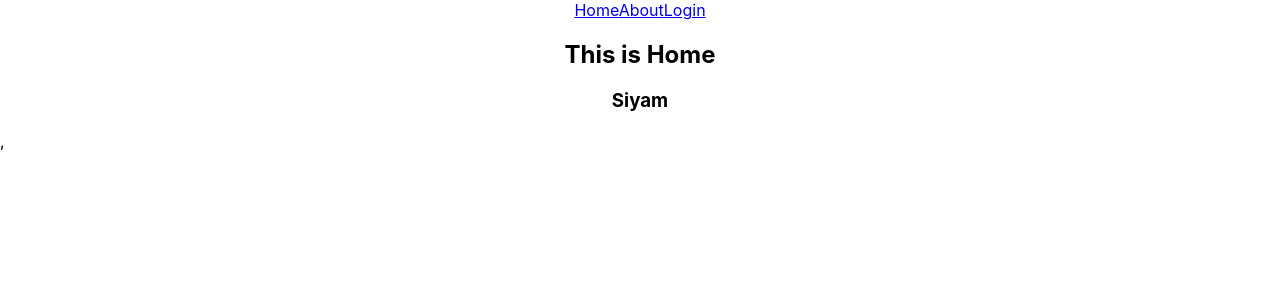
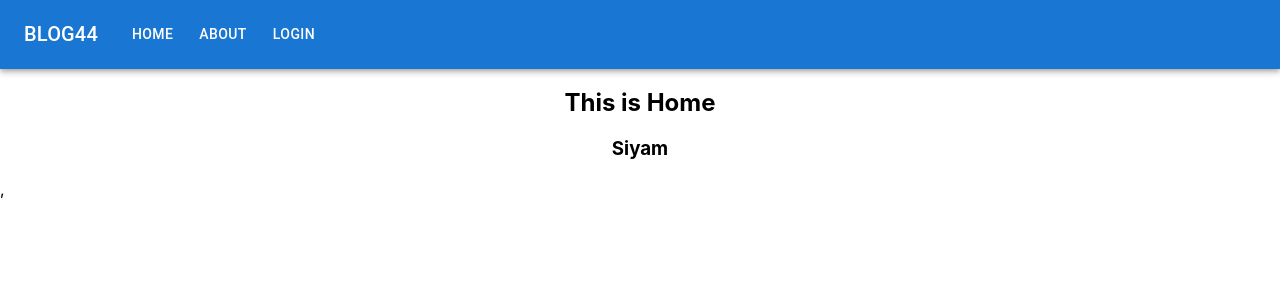
Before and after one commit to CoderMahabub/team44-client, a React (Create React App) app: page / in a window 1280 px wide. Shown: the top 300 px of the page. Built offline with nearby package versions, Linux system fonts and the light colour scheme.

Commit message:
Header Added

```diff
--- /dev/null
+++ b/src/components/Shared/Header/Header.css
@@ -0,0 +1,5 @@
+.links {
+	text-decoration: none;
+	color: #fff;
+	margin-right: 10px;
+}
--- a/src/components/Shared/Header/Header.js
+++ b/src/components/Shared/Header/Header.js
@@ -1,16 +1,113 @@
-import React from 'react';
+import * as React from 'react';
+import AppBar from '@mui/material/AppBar';
+import Box from '@mui/material/Box';
+import Toolbar from '@mui/material/Toolbar';
+import IconButton from '@mui/material/IconButton';
+import Typography from '@mui/material/Typography';
+import Menu from '@mui/material/Menu';
+import MenuIcon from '@mui/icons-material/Menu';
+import Container from '@mui/material/Container';
+import Button from '@mui/material/Button';
+import MenuItem from '@mui/material/MenuItem';
 import { Link } from 'react-router-dom';
+import './Header.css';
 
-const Header = () => {
+
+const ResponsiveAppBar = () => {
+    const [anchorElNav, setAnchorElNav] = React.useState(null);
+
+    const handleOpenNavMenu = (event) => {
+        setAnchorElNav(event.currentTarget);
+    };
+
+    const handleCloseNavMenu = () => {
+        setAnchorElNav(null);
+    };
+
+
     return (
-        <div>
-            <nav>
-                <Link to="/">Home</Link>
-                <Link to="/about">About</Link>
-                <Link to="/login">Login</Link>
-            </nav>
-        </div>
+        <AppBar position="static">
+            <Container maxWidth="xl">
+                <Toolbar disableGutters>
+                    <Typography
+                        variant="h6"
+                        noWrap
+                        component="div"
+                        sx={{ mr: 2, display: { xs: 'none', md: 'flex' } }}
+                    >
+                        <Link className='links' to="/">BLOG44</Link>
+                    </Typography>
+
+                    <Box sx={{ flexGrow: 1, display: { xs: 'flex', md: 'none' } }}>
+                        <IconButton
+                            size="large"
+                            aria-label="account of current user"
+                            aria-controls="menu-appbar"
+                            aria-haspopup="true"
+                            onClick={handleOpenNavMenu}
+                            color="inherit"
+                        >
+                            <MenuIcon />
+                        </IconButton>
+                        <Menu
+                            id="menu-appbar"
+                            anchorEl={anchorElNav}
+                            anchorOrigin={{
+                                vertical: 'bottom',
+                                horizontal: 'left',
+                            }}
+                            keepMounted
+                            transformOrigin={{
+                                vertical: 'top',
+                                horizontal: 'left',
+                            }}
+                            open={Boolean(anchorElNav)}
+                            onClose={handleCloseNavMenu}
+                            sx={{
+                                display: { xs: 'block', md: 'none' },
+                            }}
+                        >
+                            <MenuItem onClick={handleCloseNavMenu} >
+                                <Typography textAlign="center" sx={{ margin: "10px" }}>
+                                    <Link className='links' to="/">Home</Link>
+                                </Typography>
+                                <Typography textAlign="center" sx={{ margin: "10px" }}>
+                                    <Link className='links' to="/about">About</Link>
+                                </Typography>
+                                <Typography textAlign="center" sx={{ margin: "10px" }}>
+                                    <Link className='links' to="/login">Login</Link>
+                                </Typography>
+                            </MenuItem>
+                        </Menu>
+                    </Box>
+                    <Typography
+                        variant="h6"
+                        noWrap
+                        component="div"
+                        sx={{ flexGrow: 1, display: { xs: 'flex', md: 'none' } }}
+                    >
+                        <Link className='links' to="/">Blog44</Link>
+                    </Typography>
+                    <Box sx={{ flexGrow: 1, display: { xs: 'none', md: 'flex' } }}>
+                        <Button onClick={handleCloseNavMenu}
+                            sx={{ my: 2, color: 'white', display: 'block' }}
+                        >
+                            <Link className='links' to="/">Home</Link>
+                        </Button>
+                        <Button onClick={handleCloseNavMenu}
+                            sx={{ my: 2, color: 'white', display: 'block' }}
+                        >
+                            <Link className='links' to="/about">About</Link>
+                        </Button>
+                        <Button onClick={handleCloseNavMenu}
+                            sx={{ my: 2, color: 'white', display: 'block' }}
+                        >
+                            <Link className='links' to="/login">LogIn</Link>
+                        </Button>
+                    </Box>
+                </Toolbar>
+            </Container>
+        </AppBar>
     );
 };
-
-export default Header;
+export default ResponsiveAppBar;
```
Also changed, not shown: src/components/Hooks/UseFirebase.js (added, +69 -0 lines), src/index.css (+6 -8 lines).
